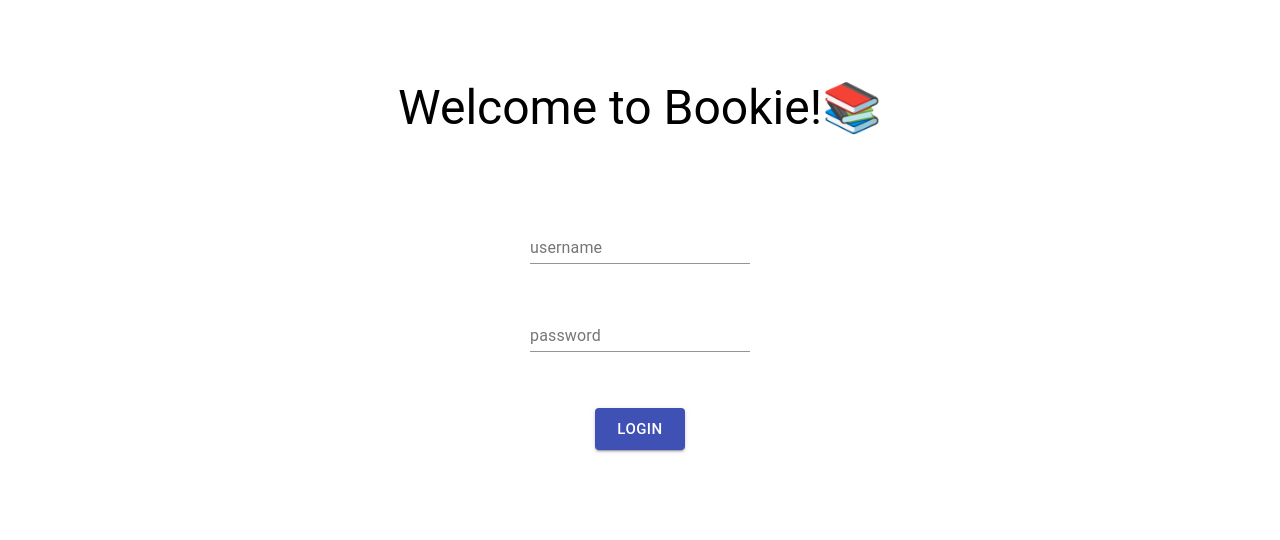
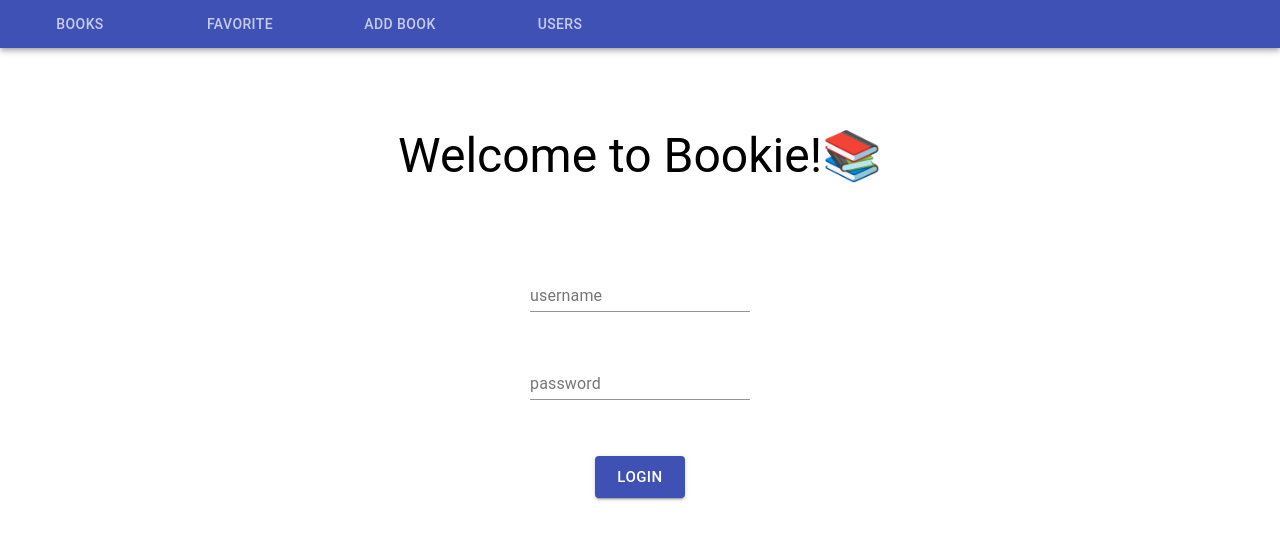
Before and after one commit to deekshasharma/secure-js-api-jwt, a React (Create React App) app: page / in a window 1280 px wide. Shown: the top 540 px of the page. Built offline with nearby package versions, Linux system fonts and the light colour scheme.

Commit message:
Added a menu with different tabs

```diff
--- a/src/App.js
+++ b/src/App.js
@@ -1,16 +1,18 @@
 import React, {useState, useEffect} from 'react';
 import './styles.css';
-import {BrowserRouter as Router, Route, Switch} from "react-router-dom";
+import {BrowserRouter as Router, Route, Switch, Link} from "react-router-dom";
 import {Home} from "./components/Home";
 import {Books} from "./components/Books";
 import {Users} from "./components/Users";
 import {AddBook} from "./components/AddBook";
 import {MyFavorite} from "./components/MyFavorite";
-const BOOKS_URL = "http://localhost:5000/books";
+import {AppBar, Tabs, Tab} from "@material-ui/core";
 
 //TODO: Token verification should be done
+//TODO: Home/Login page should not have the Tab Menu. Make sure "/" gets routed to the Home Page
 
 export default function App() {
+    const tabs = ["/", "/books", "/favorite", "/book", "/users"];
     const [showLoginErr, setLoginError] = useState(false);
 
     //TODO: For incorrect username and password, showLoginErr should be set to true
@@ -24,12 +26,36 @@ export default function App() {
     }
 
     function onAddNewBook(name, author) {
-        console.log("Adding "+name+ " by "+ author);
+        console.log("Adding " + name + " by " + author);
     };
 
     return (
         <div className="App">
             <Router>
+                <AppBar position="static">
+                    <Tabs>
+                        <Tab label="Books"
+                             value="/books"
+                             component={Link}
+                             to={tabs[1]}
+                        />
+                        <Tab label="Favorite"
+                             value="/favorite"
+                             component={Link}
+                             to={tabs[2]}
+                        />
+                        <Tab label="Add Book"
+                             value="/book"
+                             component={Link}
+                             to={tabs[3]}
+                        />
+                        <Tab label="Users"
+                             value="/users"
+                             component={Link}
+                             to={tabs[4]}
+                        />
+                    </Tabs>
+                </AppBar>
                 <Switch>
                     <Route path="/books">
                         <Books onAddFavorite={onAddFavorite}/>
@@ -52,6 +78,7 @@ export default function App() {
     );
 }
 
+//TODO: Remove the hard coded books from here
 const books = [
     {
         "name": "Surrounded by idiots",
@@ -65,7 +92,9 @@ const books = [
         "name": "Stillness is the key",
         "author": "Ryan Holiday",
     }
-]
+];
+
+//TODO: Removed the dead code
 
 // function Books() {
 //     const [collection, setCollection] = useState([]);
```
